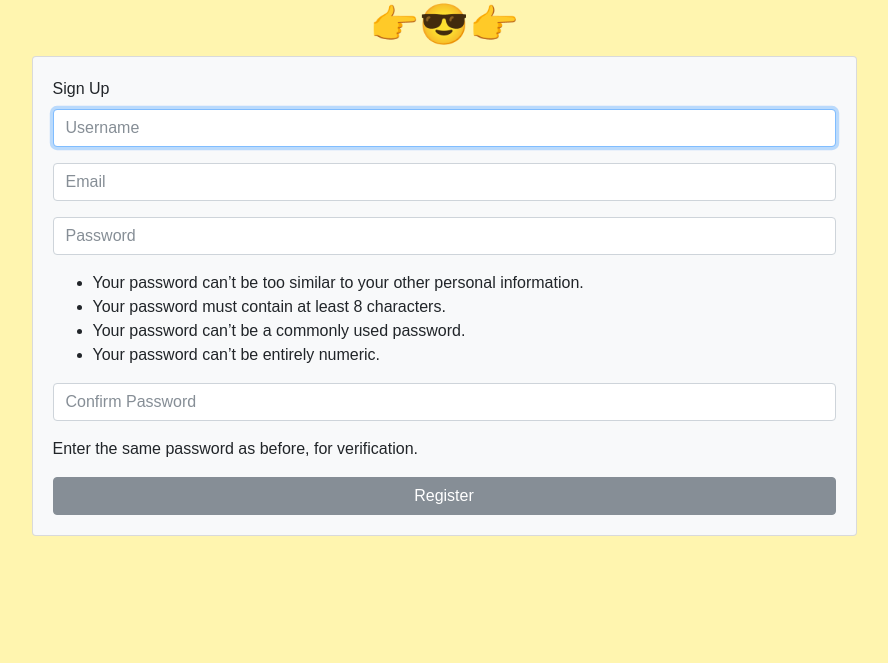
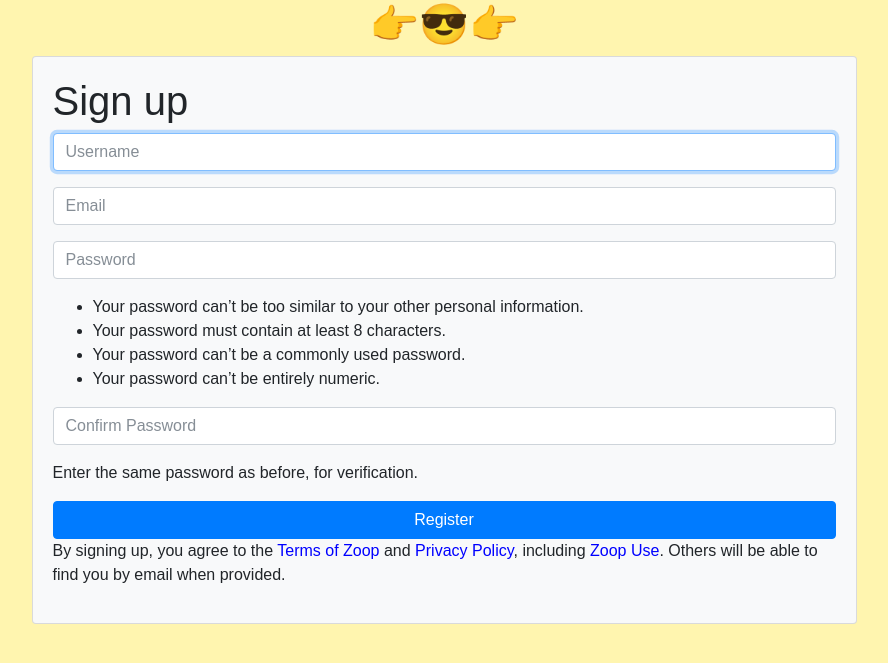
Before and after one commit to ameyarao98/ProjectZoop, a Django app: page /register in a window 1280 px wide. Shown: the top 663 px of the page, without its empty margins (196-1084 px from the left). Run offline with Django 3.2, Linux system fonts and the light colour scheme; some libraries are stand-ins or nearby versions.

Commit message:
forms and stuff

```diff
--- a/zooop/projectzoop/zoop/forms.py
+++ b/zooop/projectzoop/zoop/forms.py
@@ -22,8 +22,7 @@ class UserRegistrationForm(UserCreationForm):
         'placeholder':'Password', 'value':''}
         self.fields['password2'].widget.attrs={'class':'form-group form-control',
         'placeholder':'Confirm Password', 'value':''}
-        self.fields['username'].label = "Sign Up"
-        self.fields['username'].label_suffix = False
+        self.fields['username'].label = False
         self.fields['username'].help_text = ""
         self.fields['email'].label = False
         self.fields['password1'].label = False
--- a/zooop/projectzoop/zoop/static/zoop/form.css
+++ b/zooop/projectzoop/zoop/static/zoop/form.css
@@ -14,8 +14,12 @@ footer {
   bottom: 0;
 }
 
-#id_username {
-  align-content: flex-start;
+#Terms a {
+  color: blue;
+}
+
+#forgot_password {
+  text-align: right;
 }
 
 .errorlist{
--- a/zooop/projectzoop/zoop/templates/zoop/register.html
+++ b/zooop/projectzoop/zoop/templates/zoop/register.html
@@ -1,8 +1,10 @@
 {% extends 'zoop/login_base.html' %}
 {% block content %}
+  <h1 class="form-signin-heading">Sign up</h1>
   <form method="post">
     {% csrf_token %}
     {{ form.as_p }}
-    <button type="submit" class="btn-block btn btn-secondary">Register</button>
+    <button type="submit" class="btn-block btn btn-primary">Register</button>
+    <p id="Terms">By signing up, you agree to the <a>Terms of Zoop</a> and <a>Privacy Policy</a>, including <a>Zoop Use</a>. Others will be able to find you by email when provided.</p>
   </form>
 {% endblock %}
--- a/zooop/projectzoop/zoop/urls.py
+++ b/zooop/projectzoop/zoop/urls.py
@@ -5,7 +5,7 @@ from . import views as core_views
 
 urlpatterns = [
     path('', core_views.index, name='index'),
-    path('login', auth_views.login, name='login'),
+    path('login', core_views.login, name='login'),
     path('logout', auth_views.logout, name='logout'),
     path('register', core_views.register, name='register'),
     path('account', core_views.account, name='account'),
```
Also changed, not shown: zooop/projectzoop/zoop/templates/registration/login.html (+9 -6 lines).
